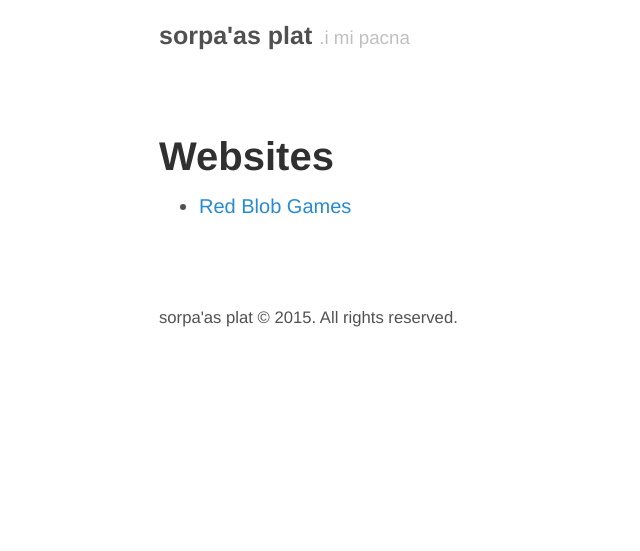
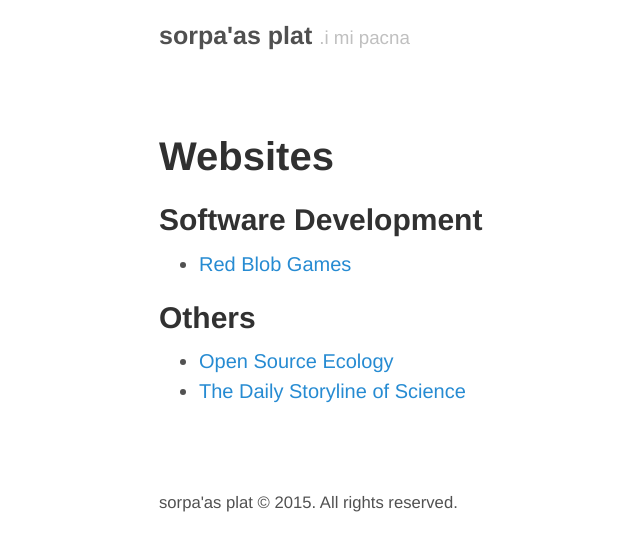
Before and after one commit to sorpaas/sorpaas.com, a Jekyll site: the page built from _wiki/websites.md, in a window 1280 px wide. Shown: the top 551 px of the page, without its empty margins (131-771 px from the left). Built offline with Jekyll 4.4.1, drawn with Linux system fonts in a browser that asks for light colours; Markdown is read by kramdown in place of the engine named in the settings; comment, search, counter and statistics services are not loaded.

Commit message:
More links

```diff
--- a/_wiki/websites.md
+++ b/_wiki/websites.md
@@ -3,4 +3,11 @@ title: Websites
 layout: page
 ---
 
+Software Development
+--------
 * [Red Blob Games](http://www.redblobgames.com/)
+
+Others
+--------
+* [Open Source Ecology](http://opensourceecology.org/wiki/)
+* [The Daily Storyline of Science](http://www.scilogs.com/)
```
Also changed, not shown: _wiki/opensource.md (added, +7 -0 lines).
